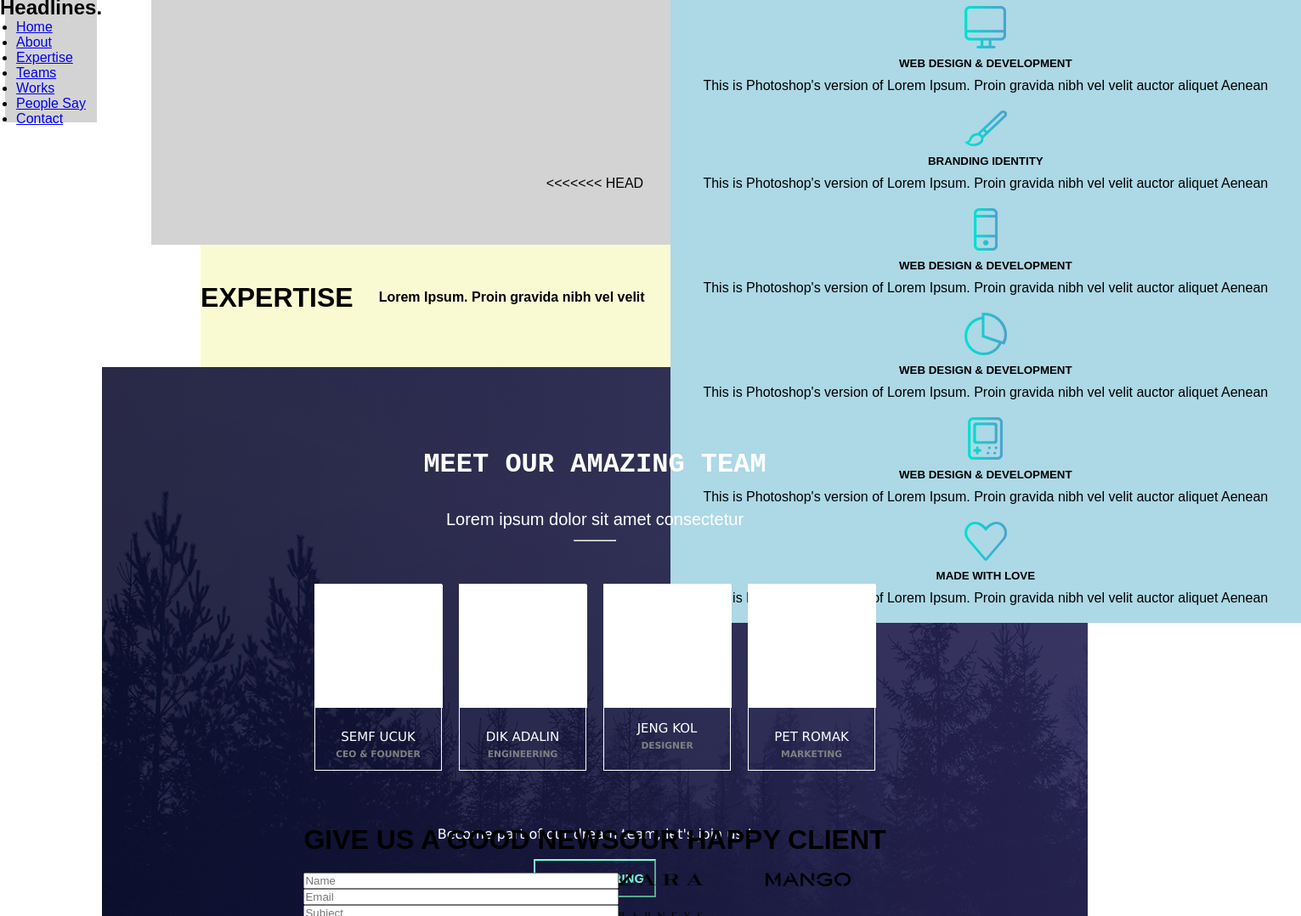
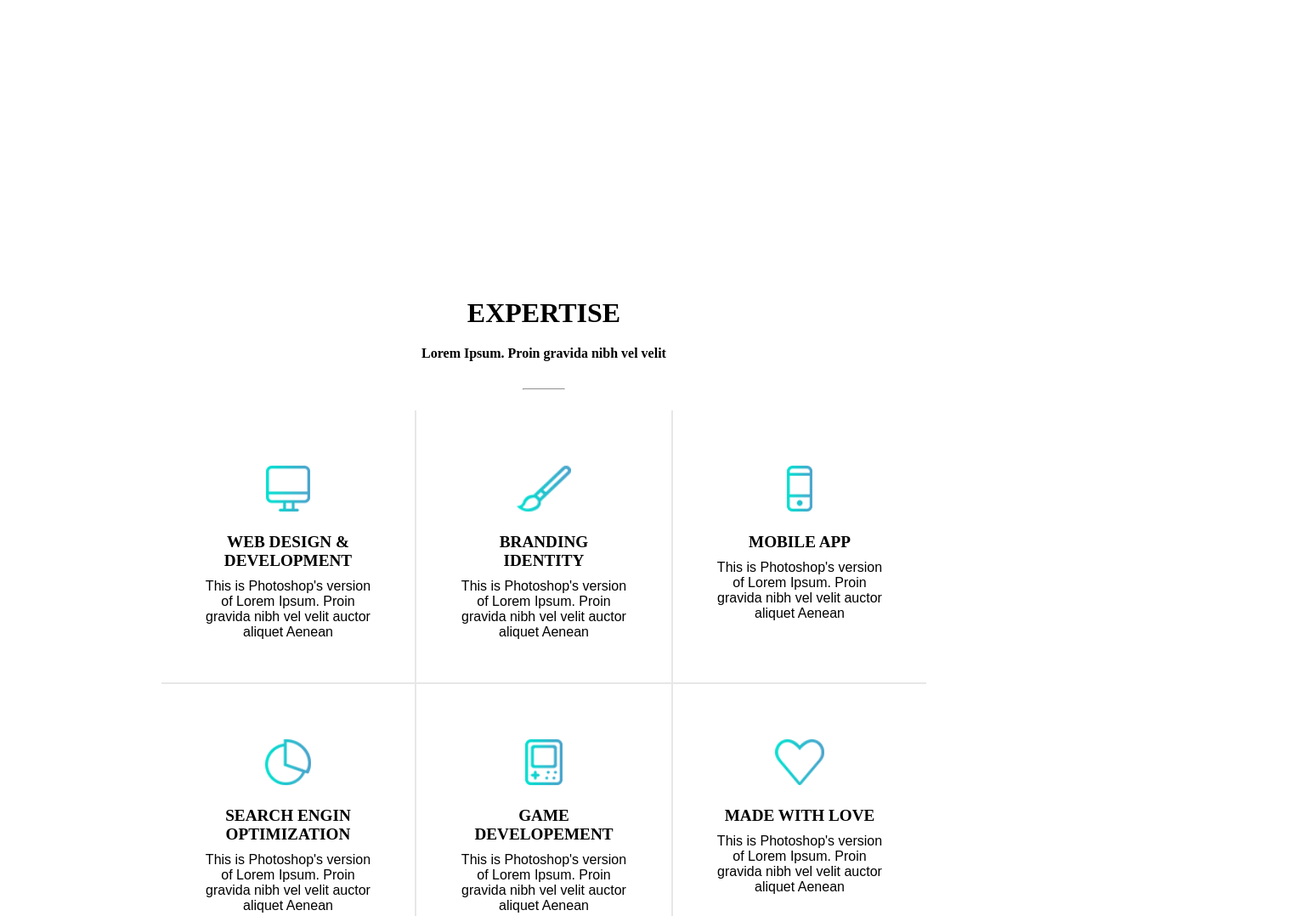
Before and after one commit to mboelz/psd_to_html, a plain HTML site: page index.html in a window 1280 px wide. Shown: the top 1078 px of the page at 85% size, 1531 px wide, since content can reach past the window. Drawn offline with Linux system fonts and the light colour scheme.

Commit message:
Ausarbeitung Expertise

```diff
--- a/index.html
+++ b/index.html
@@ -14,17 +14,6 @@
         <nav></nav>
         <section id="hero-section">
 
-            <h1>Headlines.</h1>
-            <ul>
-                <li><a href="#expertise">Home</a></li>
-                <li><a href="#expertise">About</a></li>
-                <li><a href="#expertise">Expertise</a></li>
-                <li><a href="#footer">Teams</a></li>
-                <li><a href="#footer">Works</a></li>
-                <li><a href="#footer">People Say</a></li>
-                <li><a href="#footer">Contact</a></li>
-            </ul>
-
         </section>
     </header>
     <main>
@@ -33,63 +22,88 @@
         </section>
         <section id="watch-section">
 
-<<<<<<< HEAD
         </section>
         <section id="expertise-section">
+
+
             <h2>Expertise</h2>
             <h4>Lorem Ipsum. Proin gravida nibh vel velit</h4>
+            <hr>
+
             <div class="expertise-container">
                 <div class="expertise">
                     <div class="img">
                         <img src="img/png/screen.png"></i>
                     </div>
+                    <div>
                         <h5>WEB DESIGN & DEVELOPMENT</h5>
-                <p>This is Photoshop's version of Lorem Ipsum. Proin gravida nibh vel velit auctor aliquet Aenean</p>
+                        <p>This is Photoshop's version of Lorem Ipsum. Proin gravida nibh vel velit auctor aliquet
+                            Aenean
+                        </p>
+                    </div>
                 </div>
 
                 <div class="expertise">
                     <div class="img">
                         <img src="img/png/pen.png"></i>
                     </div>
+                    <div>
                         <h5>BRANDING IDENTITY</h5>
-            <p>This is Photoshop's version of Lorem Ipsum. Proin gravida nibh vel velit auctor aliquet Aenean</p>
+                        <p>This is Photoshop's version of Lorem Ipsum. Proin gravida nibh vel velit auctor aliquet
+                            Aenean</p>
+                    </div>
                 </div>
 
                 <div class="expertise">
                     <div class="img">
                         <img src="img/png/mobile.png"></i>
                     </div>
-            <h5>WEB DESIGN & DEVELOPMENT</h5>
-            <p>This is Photoshop's version of Lorem Ipsum. Proin gravida nibh vel velit auctor aliquet Aenean</p>
+                    <div>
+                        <h5>mobile app</h5>
+                        <p>This is Photoshop's version of Lorem Ipsum. Proin gravida nibh vel velit auctor aliquet
+                            Aenean</p>
+                    </div>
                 </div>
 
                 <div class="expertise">
                     <div class="img">
                         <img src="img/png/graph.png"></i>
                     </div>
-            <h5>WEB DESIGN & DEVELOPMENT</h5>
-            <p>This is Photoshop's version of Lorem Ipsum. Proin gravida nibh vel velit auctor aliquet Aenean</p>
+                    <div>
+                        <h5>search engin optimization</h5>
+                        <p>This is Photoshop's version of Lorem Ipsum. Proin gravida nibh vel velit auctor aliquet
+                            Aenean
+                        </p>
+                    </div>
                 </div>
 
                 <div class="expertise">
                     <div class="img">
                         <img src="img/png/gameboy.png"></i>
                     </div>
-            <h5>WEB DESIGN & DEVELOPMENT</h5>
-            <p>This is Photoshop's version of Lorem Ipsum. Proin gravida nibh vel velit auctor aliquet Aenean</p>
+                    <div>
+                        <h5>game developement</h5>
+                        <p>This is Photoshop's version of Lorem Ipsum. Proin gravida nibh vel velit auctor aliquet
+                            Aenean
+                        </p>
+                    </div>
                 </div>
 
                 <div class="expertise">
                     <div class="img">
                         <img src="img/png/heart.png"></i>
                     </div>
+                    <div>
                         <h5>MADE WITH LOVE</h5>
-            <p>This is Photoshop's version of Lorem Ipsum. Proin gravida nibh vel velit auctor aliquet Aenean</p>
+                        <p>This is Photoshop's version of Lorem Ipsum. Proin gravida nibh vel velit auctor aliquet
+                            Aenean
+                        </p>
                     </div>
-
+                </div>
             </div>
 
         </section>
+
         <section id="team-section">
             <h2> MEET OUR AMAZING TEAM</h2>
             <p id="first-p"> Lorem ipsum dolor sit amet consectetur</p>
--- a/style.css
+++ b/style.css
@@ -17,6 +17,7 @@ input,
 textarea {
   font-family: sans-serif;
 }
+
 section {
   padding: 50px 0;
 }
@@ -39,82 +40,110 @@ nav {
   color: red;
 }
 
-#hero-section {
-}
+#hero-section {}
 
 /*************** Header Ende *****************/
-body {
-  height: 20vh;
-  font-family: sans-serif;
-  display: flex;
-  /* align-items: flex-start; */
-}
 
-section {
-  width: 90%;
-  height: 90%;
-  margin: auto;
-  display: flex;
-  flex-direction: column;
-  justify-content: center;
-  align-items: center;
-  /* align-items: flex-start; */
-  background-color: lightgray;
-}
-h2 {
+#expertise-section h2 {
   font-size: 2rem;
   font-weight: 600;
   margin: 0 0 20px 0;
 }
-h4 {
+
+#expertise-section h4 {
   font-weight: 600;
   margin: 0 0 20px 0;
 }
-h5 {
+
+#expertise-section h5 {
   text-align: center;
   text-transform: uppercase;
   margin-top: 10px;
+  font-size: 1.2rem;
 }
-p {
+
+#expertise-section p {
   text-align: center;
   margin-top: 10px;
 }
-.icon {
-  width: 80px;
-  height: 80px;
+
+#expertise-section img {
   display: flex;
   justify-content: center;
   align-items: center;
+  height: 74px;
+  width: auto;
+  margin: 5px;
+  padding: 10px;
 }
-.img {
+
+#our_story-section {}
+
+#watch-section {}
+
+
+#expertise-section {
+  width: 100%;
+  text-align: center;
+  /* background-color: lightgoldenrodyellow; */
+  /* border: 2px solid rgb(242, 10, 211); */
+}
+
+#expertise-section .expertise-container {
   display: flex;
+  flex-direction: row;
   justify-content: center;
+  width: 1025px;
+  flex-wrap: wrap;
+  /* background-color: lightblue; */
+  padding: 20px;
+  /* border: 2px solid green; */
+  margin: auto;
+  flex-wrap: wrap;
+  align-content: center;
+}
+
+#expertise-section .expertise {
+  display: flex;
+  flex-direction: column;
+  justify-content: stretch;
   align-items: center;
-  }
-#our_story-section {
-}
-#watch-section {
-}
-.expertise-container {
-  display: flex;
-  justify-content: center;
-  width: 80%;
-  column-gap: 30px;
-  flex-wrap: wrap;
-  row-gap: 20px;
-  background-color: lightblue;
-  padding: 20px;
+  max-width: 300px;
+  padding: 50px;
+  width: 400px;
 
 }
-#expertise-section {
-  display: flex;
-  justify-content: center;
-  width: 80%;
-  column-gap: 30px;
-  flex-wrap: wrap;
-  row-gap: 20px;
-  background-color: lightgoldenrodyellow;
+
+#expertise-section .expertise:first-of-type {
+  border-bottom: 2px solid rgb(231, 231, 231);
+  border-right: 2px solid rgb(231, 231, 231);
+  /* margin: -15px; */
 }
+
+#expertise-section .expertise:nth-of-type(2) {
+  border-bottom: 2px solid rgb(231, 231, 231);
+  /* margin: -15px; */
+}
+
+#expertise-section .expertise:nth-of-type(3) {
+  border-bottom: 2px solid rgb(231, 231, 231);
+  border-left: 2px solid rgb(231, 231, 231);
+  /* margin: -15px; */
+}
+
+#expertise-section .expertise:nth-of-type(4) {
+  border-right: 2px solid rgb(231, 231, 231);
+  /* margin: -5px; */
+}
+
+#expertise-section .expertise:nth-of-type(6) {
+  border-left: 2px solid rgb(231, 231, 231);
+  /* margin: -5px; */
+
+}
+
+/*************** Team Anfang *****************/
+
 #team-section {
   background-image: url("img/bgk-header.png");
   background-size: cover;
@@ -141,7 +170,7 @@ hr {
   display: inline-block;
   width: 50px;
   size: 10px;
-    /*color: rgb(234, 53, 53);*/
+  /* color: rgb(234, 53, 53); */
   height: 1px;
 }
 
@@ -153,11 +182,13 @@ hr {
   display: flex;
   justify-content: space-evenly;
 }
+
 .team {
   border: thin solid white;
   width: 150px;
   height: 220px;
 }
+
 .team-img {
   width: 150px;
   height: 145px;
@@ -170,6 +201,7 @@ hr {
   font-size: 15px;
   font-weight: normal;
 }
+
 .team-job {
   color: gray;
 }
@@ -190,22 +222,24 @@ hr {
 }
 
 /*************** Contact Client Anfang *****************/
-#contact_client-section > .container {
+#contact_client-section>.container {
   max-width: 1400px;
   margin: auto;
   display: flex;
   justify-content: space-evenly;
 
 }
-#contact_client-section > .container > div {
+
+#contact_client-section>.container>div {
   /* width: 50%; */
 }
+
 #contact_client-section form {
   display: flex;
   flex-direction: column;
 }
 
-#contact_client-section .clients > div {
+#contact_client-section .clients>div {
   display: grid;
   grid-template-columns: 1fr 1fr;
   gap: 30px;
@@ -217,5 +251,4 @@ hr {
 }
 
 /*************** Contact Client Ende *****************/
-footer {
-}
+footer {}
```
Lines whose indentation alone changed are shown as unchanged.
